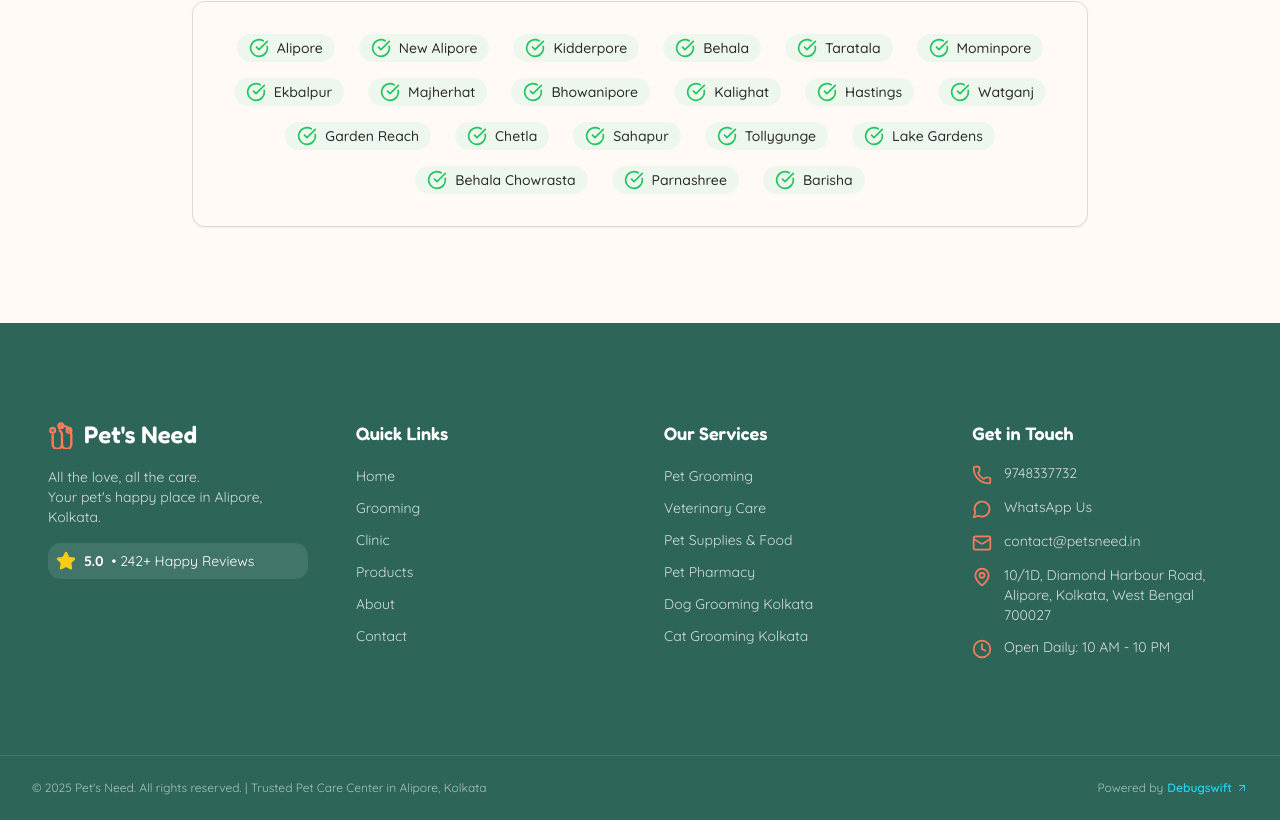
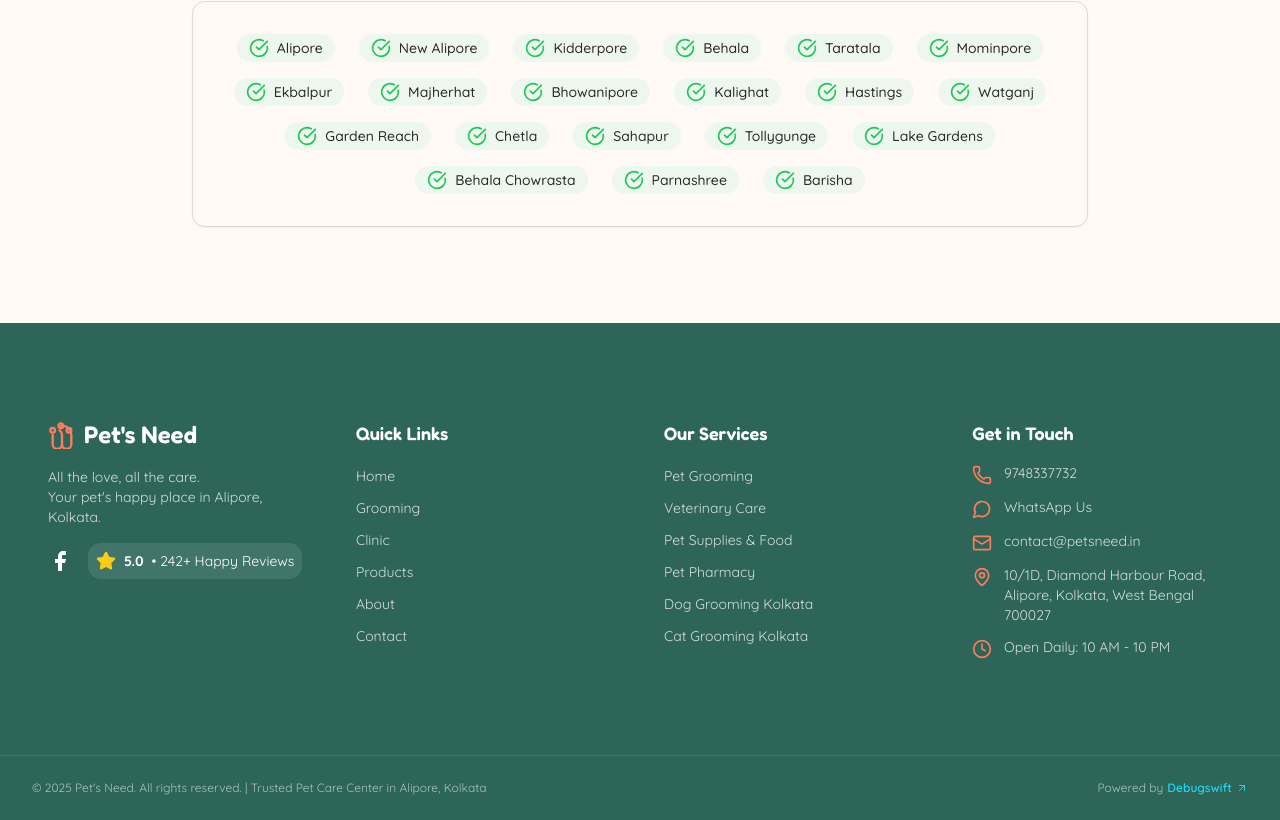
Before and after one commit to rijaulsk/petsneed, a Next.js app: page /about in a window 1280 px wide. Shown: the part 3805-4625 px from the top of the page. Built offline with nearby package versions, Linux system fonts and the light colour scheme.

Commit message:
image update part4

```diff
--- a/src/app/layout.tsx
+++ b/src/app/layout.tsx
@@ -4,6 +4,7 @@
 import { Header } from '@/components/layout/header';
 import { Footer } from '@/components/layout/footer';
 import { FloatingCtaBar } from '@/components/layout/floating-cta-bar';
+import SchemaMarkup from '@/components/schema-markup';
 
 export const metadata: Metadata = {
   metadataBase: new URL('https://petsneed.in'),
@@ -50,6 +51,7 @@
         <link rel="preconnect" href="https://fonts.googleapis.com" />
         <link rel="preconnect" href="https://fonts.gstatic.com" crossOrigin="anonymous" />
         <link href="https://fonts.googleapis.com/css2?family=Fredoka:wght@600&family=Quicksand:wght@400;500;600;700&family=Poppins:wght@600&display=swap" rel="stylesheet" />
+        <SchemaMarkup />
       </head>
       <body className="font-body antialiased bg-background text-foreground">
         <Header />
--- a/src/components/icons.tsx
+++ b/src/components/icons.tsx
@@ -20,3 +20,19 @@
     <path d="M4 12v8a4 4 0 0 0 8 0V12a4.95 4.95 0 0 0-2-4" />
   </svg>
 );
+
+export const Facebook = (props: SVGProps<SVGSVGElement>) => (
+  <svg
+    xmlns="http://www.w3.org/2000/svg"
+    width="24"
+    height="24"
+    viewBox="0 0 24 24"
+    fill="currentColor"
+    stroke="currentColor"
+    strokeWidth="0"
+    strokeLinecap="round"
+    strokeLinejoin="round"
+    {...props}>
+      <path d="M18 2h-3a5 5 0 0 0-5 5v3H7v4h3v8h4v-8h3l1-4h-4V7a1 1 0 0 1 1-1h3z"></path>
+  </svg>
+);
--- a/src/components/layout/footer.tsx
+++ b/src/components/layout/footer.tsx
@@ -1,5 +1,5 @@
 import Link from 'next/link';
-import { PawPrint } from '../icons';
+import { PawPrint, Facebook } from '../icons';
 import { siteConfig, footerLinks } from '@/lib/data';
 import { Phone, MessageCircle, Mail, MapPin, Clock, Star, ArrowUpRight } from 'lucide-react';
 import { AnimatedSection } from '../animated-section';
@@ -20,10 +20,15 @@
               <br />
               Your pet's happy place in Alipore, Kolkata.
             </p>
-            <div className="flex items-center gap-2 rounded-lg bg-white/10 p-2 text-sm text-white">
-              <Star className="h-5 w-5 text-yellow-400 fill-yellow-400" />
-              <strong>5.0</strong>
-              <span>• 242+ Happy Reviews</span>
+            <div className="flex items-center gap-4">
+              <a href="https://www.facebook.com/petsneedkolkata/" target="_blank" rel="noopener noreferrer" className="text-white hover:text-primary transition-colors">
+                <Facebook className="h-6 w-6" />
+              </a>
+              <div className="flex items-center gap-2 rounded-lg bg-white/10 p-2 text-sm text-white">
+                <Star className="h-5 w-5 text-yellow-400 fill-yellow-400" />
+                <strong>5.0</strong>
+                <span>• 242+ Happy Reviews</span>
+              </div>
             </div>
           </div>
 
--- a/src/components/pages/home/cta.tsx
+++ b/src/components/pages/home/cta.tsx
@@ -1,6 +1,6 @@
 import { Button } from "@/components/ui/button";
 import { siteConfig } from "@/lib/data";
-import { ArrowRight, Phone, Map } from "lucide-react";
+import { ArrowRight, Phone, Map, Star } from "lucide-react";
 import { AnimatedSection } from "@/components/animated-section";
 
 export function Cta() {
@@ -24,6 +24,12 @@
                 Get Directions
             </a>
           </Button>
+          <Button asChild size="lg" variant="outline" className="border-white bg-white/10 text-white font-button group">
+            <a href={siteConfig.googleReviewsLink} target="_blank" rel="noopener noreferrer">
+                <Star className="mr-2 h-5 w-5" />
+                Leave a Review
+            </a>
+          </Button>
         </div>
       </div>
     </AnimatedSection>
--- /dev/null
+++ b/src/components/schema-markup.tsx
@@ -0,0 +1,57 @@
+"use client";
+
+import { siteConfig } from "@/lib/data";
+import Script from "next/script";
+
+const SchemaMarkup = () => {
+  const schema = {
+    "@context": "https://schema.org",
+    "@type": "PetStore",
+    "name": siteConfig.name,
+    "image": "https://petsneed.in/images/pets-need-clinic-parlour-storefront-alipore-kolkata.jpg",
+    "@id": "",
+    "url": "https://petsneed.in/",
+    "telephone": siteConfig.phone,
+    "priceRange": "$$",
+    "address": {
+      "@type": "PostalAddress",
+      "streetAddress": siteConfig.address,
+      "addressLocality": "Kolkata",
+      "postalCode": "700027",
+      "addressCountry": "IN"
+    },
+    "geo": {
+      "@type": "GeoCoordinates",
+      "latitude": 22.5228595,
+      "longitude": 88.324997
+    },
+    "openingHoursSpecification": {
+      "@type": "OpeningHoursSpecification",
+      "dayOfWeek": [
+        "Monday",
+        "Tuesday",
+        "Wednesday",
+        "Thursday",
+        "Friday",
+        "Saturday",
+        "Sunday"
+      ],
+      "opens": "10:00",
+      "closes": "22:00"
+    },
+    "sameAs": [
+      "https://www.facebook.com/petsneedkolkata/",
+      siteConfig.mapLink
+    ]
+  };
+
+  return (
+    <Script
+      id="schema-markup"
+      type="application/ld+json"
+      dangerouslySetInnerHTML={{ __html: JSON.stringify(schema) }}
+    />
+  );
+};
+
+export default SchemaMarkup;
--- a/src/lib/data.ts
+++ b/src/lib/data.ts
@@ -34,7 +34,7 @@
   email: "contact@petsneed.in",
   address: "10/1D, Diamond Harbour Road, Alipore, Kolkata, West Bengal 700027",
   mapLink: "https://www.google.com/maps/place/Pet's+Need/@22.5228595,88.2868882,6506m/data=!3m1!1e3!4m6!3m5!1s0x3a0277cd1afad30f:0xa5e03916921fc384!8m2!3d22.5228595!4d88.324997!16s%2Fg%2F11y3z52q3l?entry=ttu&g_ep=EgoyMDI1MTExMi4wIKXMDSoASAFQAw%3D%3D",
-  googleReviewsLink: "https://www.google.com/maps/search/?api=1&query=Pet's+Need+Alipore+Kolkata",
+  googleReviewsLink: "https://g.page/r/CYTDH5IWOeClEBM/review",
 };
 
 export type NavItem = {
```
